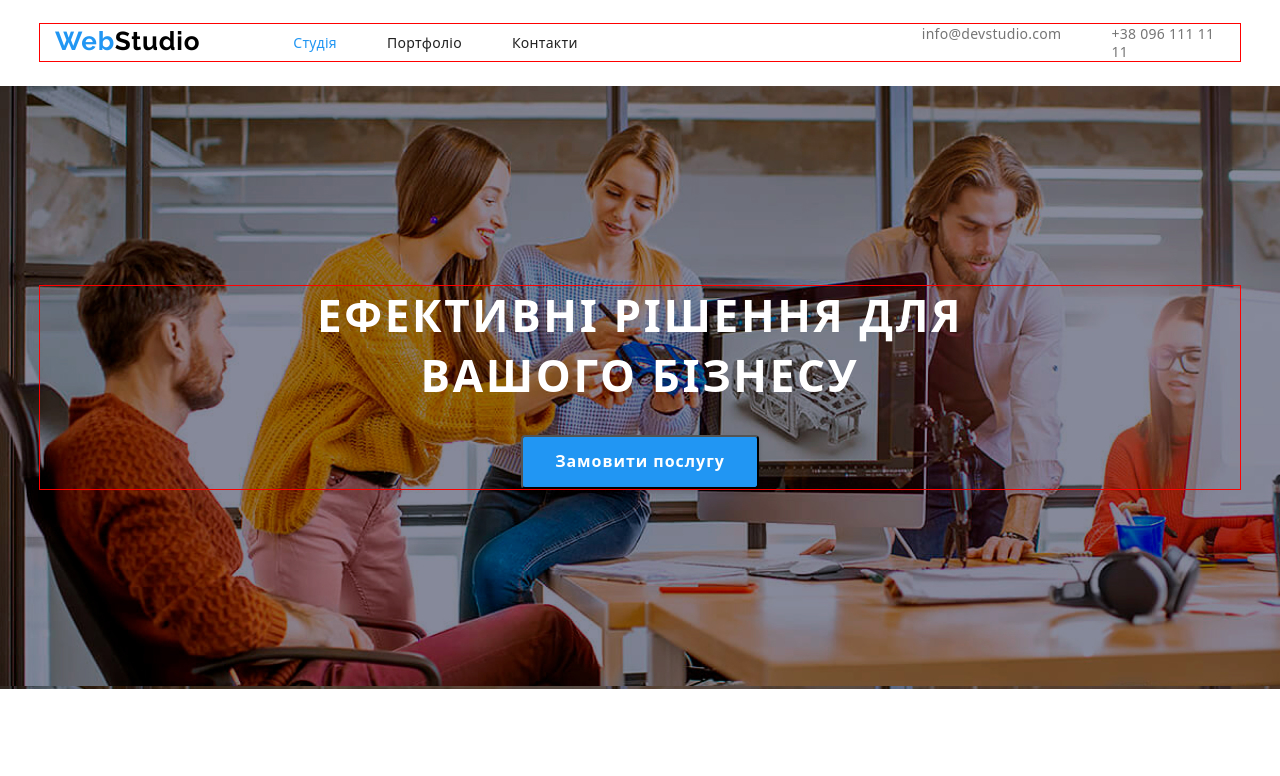
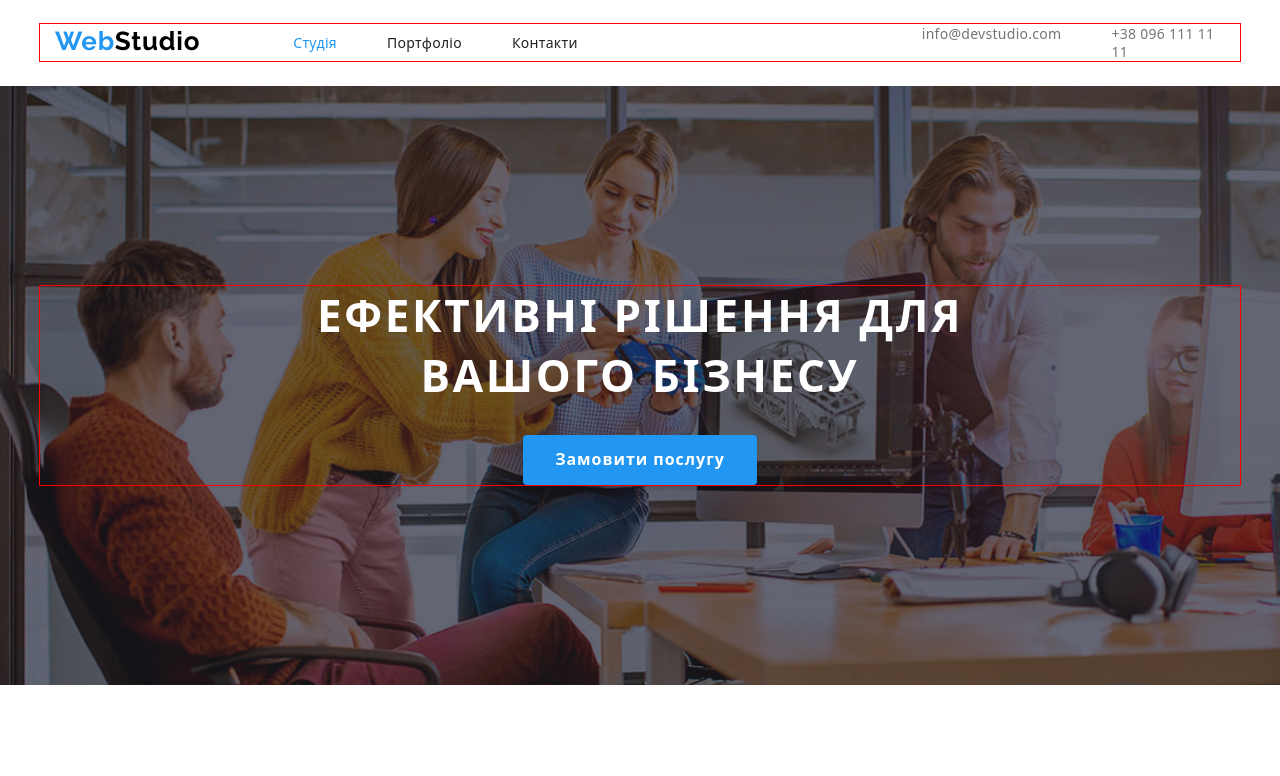
Before and after one commit to Timupas/WebStudio, a plain HTML site: page index.html in a window 1280 px wide. Shown: the top 776 px of the page. Drawn offline with nearby package versions, Linux system fonts and the light colour scheme.

Commit message:
herooverlay

```diff
--- a/css/style.css
+++ b/css/style.css
@@ -133,7 +133,11 @@ letter-spacing: 0.28px;
     padding-top: 200px;
     padding-bottom: 200px;
     text-align: center;
-    background-image: url(../images/BgHero.jpg);
+    background-image: linear-gradient(rgba(47, 48, 58, 0.4),
+    rgba(47, 48, 58, 0.4)),
+    url(../images/BgHero.jpg);
+    background-repeat: no-repeat;
+    background-size: cover;
 }
 
 .hero-title {
@@ -162,6 +166,7 @@ flex-shrink: 0;
 border-radius: 4px;
 background: #2196F3;
 box-shadow: 0px 4px 4px 0px rgba(0, 0, 0, 0.15);
+border: none;
 }
 
 /* section advantages */
```
